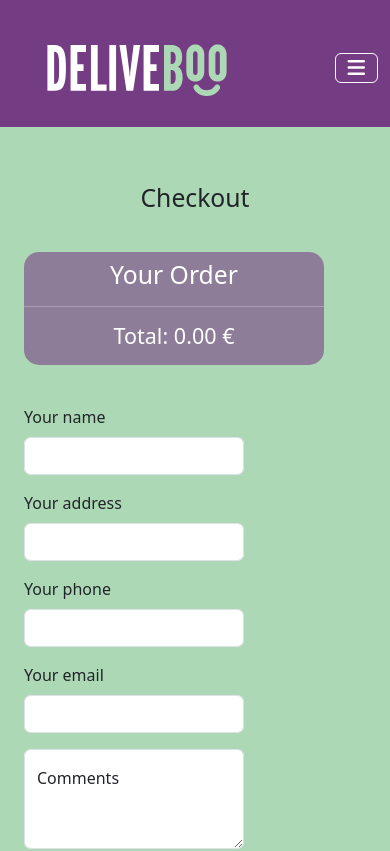
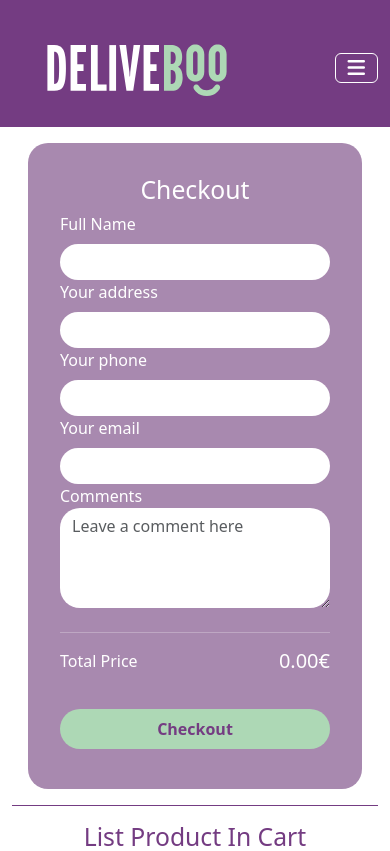
Before and after one commit to DanieleCascio-dev/Deliveboo-Vue, a Vue app: page /checkout in a window 390 px wide. Shown: the top 851 px of the page. Built offline with nearby package versions, Linux system fonts and the light colour scheme; what braintree-web would draw is missing.

Commit message:
fixed:checkout page layout and made responsive

```diff
--- a/src/pages/CheckoutPage.vue
+++ b/src/pages/CheckoutPage.vue
@@ -49,7 +49,10 @@ export default {
       userEmail: "",
       currRestaurant: null,
       customerNote: "",
+      disableButtons: false,
       loading: false,
+      isFlipped: false,
+
     };
   },
   mounted() {
@@ -63,6 +66,7 @@ export default {
   },
   methods: {
     async setupBraintree() {
+      this.disableButtons = true
       this.loading = true;
       const clientTokenResponse = await axios
         .get("http://127.0.0.1:8000/api/orders/token")
@@ -177,6 +181,24 @@ export default {
       this.storageMeal = showStorage(this.storageMeal);
       this.totPrice = addToTotal(this.storageMeal);
     },
+    disabled(){
+      if (this.clientToken) {
+        this.disableButtons = false;
+      }
+    },
+
+    // rotate(){
+    //  if (this.clientToken.length == false ) {
+    //   this.isFlipped = !this.isFlipped;
+    //   setTimeout(() => {
+    //     this.isFlipped = true;
+    //     this.clientToken =true;
+    //   }, 5000);
+    //  }else{
+    //   this.clientToken = false;
+    //   this.isFlipped = false;
+    //  }
+    // }
   },
 };
 /*  payment(err, instance) {
@@ -207,94 +229,86 @@ export default {
 </script>
 
 <template>
-  <div class=" ms_container container-fluid py-5">
   <div class="container">
-      <h2 class="text-center py-2">Checkout</h2>
-      <div class="ms_row row d-flex ">
-        <form @submit.prevent="setupBraintree" class="col-8" v-if="!clientToken">
-          <div class="mb-3">
-            <label for="name" class="form-label">Your name</label>
+    <div class="checkoutLayout" >
+
+      <!-- form part  -->
+       <div class="left">
+        <div class="card-front">
+          <form @submit.prevent="setupBraintree" v-if="!clientToken">
+            <h2 class="text-center ">Checkout</h2>
+            <div class="group">
+              <label for="name" class="form-label">Full Name</label>
               <input v-model.trim="userName" type="text" id="name" class="form-control" required />
             </div>
-          <div class="mb-3">
+
+            <div class="group">
               <label for="address" class="form-label">Your address</label>
               <input v-model.trim="userAddress" type="text" id="address" class="form-control" required />
             </div>
-          <div class="mb-3">
+
+            <div class="group">
               <label for="phone" class="form-label">Your phone</label>
               <input v-model.trim="userPhone" type="number" id="phone" class="form-control" required />
             </div>
 
-          <div class="mb-3">
+            <div class="group">
               <label for="email" class="form-label">Your email</label>
               <input v-model.trim="userEmail" type="email" id="email" class="form-control" required />
             </div>
 
-          <div class="form-floating">
+            <div class="">
+              <label for="floatingTextarea2">Comments</label>
               <textarea class="form-control" placeholder="Leave a comment here" id="floatingTextarea2" style="height: 100px"
                 v-model="customerNote"></textarea>
-            <label for="floatingTextarea2">Comments</label>
             </div>
-          <button type="submit" class="btn my-3">Save</button>
+
+            <hr class="mt-4">
+
+            <div class="return">
+            <div class="d-flex justify-content-between">
+              <p>Total Price</p>
+              <h5>{{ totPrice }}€</h5>
+            </div>
+          </div>
+          <button type="submit" class="buttonCheckout" >Checkout</button>
+
           </form>
-        <div v-if="clientToken" class="col-8">
+        </div>
+        <!-- credit card data  -->
+        <div class="card-back">
+          <h2 class="text-center title-right"></h2>
+          <div v-if="clientToken" class="col-12 payment">
               <div id="dropin-container"></div>
-          <button type="submit" id="submit-button" @click="processPayment()" class="btn mb-3">
+              <button type="submit" id="submit-button" @click="processPayment()" class="mb-3 buttonCheckout">
                 Purchase
               </button>
           </div>
-        <div class="col-4">
-          <!-- CART -->
-          <!-- <div class="cart">
-            <ul>
-              <li v-for="product in storageMeal">
-                <h4>
-                  Name: {{ product.name }}
-                  <span
-                    ><button class="btn" @click="removeAndShow(product)">
-                      X
-                    </button></span
-                  >
-                </h4>
+      </div>
 
-                <p>Price: {{ product.price }}</p>
-                <p>Quantity: {{ product.quantity }}</p>
-              </li>
-            </ul>
-            <h4>Tot: {{ totPrice }}</h4>
-            <button class="btn" @click="clearAndShow()">Clear</button>
-          </div> -->
-          <div class="col-4 d-flex flex-column cart py-2 text-center">
-            <div class="p-0 text-center">
-              <h2>Your Order</h2>
-              <hr />
-              <ul v-if="storageMeal.length > 0">
-                <li class="meal text-start" v-for="product in storageMeal">
-                  <h5>{{ product.name }}</h5>
-                  <p>Price: {{ product.price }}</p>
-                  <p>
-                    Quantity: {{ product.quantity }}
+      </div>
 
-                    <!-- buttons -->
-
-                    <span class="btn btn-danger me-2" @click="removeAndShow(product)">
-                      <i class="fa-solid fa-minus"> </i>
-                    </span>
-                    <span class="btn btn-success" @click="addToCart(product)">
-                      <i class="fa-solid fa-plus"></i>
-                    </span>
-                  </p>
-                </li>
-              </ul>
+      <!-- product cart  -->
+      <div class="returnCart">
+        <h2 class="text-center">List Product In Cart </h2>
+        <div class="list" v-if="storageMeal.length > 0">
+          <div class="item" v-for="product in storageMeal">
+                <img :src="product.image" alt="image">
+                <div class="info" >
+                  <h5 class="name"> {{ product.name }}</h5>
+                  <p class="price">&euro;{{ product.price }} /1 product</p>
                 </div>
-            <div class="payment">
-              <h4>Total: {{ totPrice }} €</h4>
+                <div class="d-flex align-items-start">
+                  <button class="modifyQuantity" id="modifyQuantity" @click="removeAndShow(product),disabled()" :disabled="disableButtons"><i class="fa-solid fa-minus fa-sm" style="color: #ed355a;"></i></button>
+                  <p class="quantity">{{ product.quantity }}</p>
+                  <button class="modifyQuantity" id="modifyQuantity" @click="addToCart(product),disabled()" :disabled="disableButtons"><i class="fa-solid fa-plus fa-sm" style="color: #0dde9f;"></i></button>
+                </div>
+          </div>
         </div>
       </div>
 
-          <!-- END CART -->
-        </div>
-      </div>
+
+
     </div>
   </div>
 </template>
@@ -303,75 +317,96 @@ export default {
 @use "../style/partials/variables" as *;
 @use '../style/partials/mixin' as *;
 
-.ms_container {
-  background-color: $primary_green;
+.container{
+  min-height: 66vh;
+}
+.checkoutLayout{
+  @include response("md") {
+    display: grid;
+    grid-template-columns: repeat(2, 1fr);
+    gap: 2rem;
+ }
 }
 
-.btn {
-  background-color: $primary_violet;
-  border-color: $primary_violet;
+.checkoutLayout .left{
+  background-color: $card-violet;
+  border-radius: 20px;
+  padding: 2rem;
   color: white;
+  margin: 1rem;
+}
 
-  &:hover {
-    background-color: $primary_violet;
+input,textarea {
+  border-radius: 20px;
+  border: none;
+}
+
+textarea{
+  display: block;
+}
+
+.buttonCheckout{
+  width: 100%;
+  height: 40px;
+  border:none;
+  border-radius: 20px;
+  margin-top: 20px;
+  font-weight: bold;
+  background-color: $primary-green;
+  color: $primary-violet;
+}
+
+.return h5{
+  color: white;
+}
+.return p{
   color: white;
 }
 
-  &:active {
-    background-color: $primary_violet !important;
-    color: white !important;
+.returnCart{
+  // display: none;
+  margin: 0, 2rem;
+
+  @include response("md") {
+    display: block;
  }
 }
 
-.cart {
-  background-color: $card-violet;
-  color: white;
-  border-radius: 15px;
-  position: relative;
-  bottom: 40px;
-  overflow-y: auto;
+.returnCart h2{
+  border-top: 1px solid $primary-violet ;
+  padding: 1rem;
 }
 
-
-@include response('xs') {
-  .ms_row {
-    flex-direction: column-reverse;
-    align-items: start;
-    .cart {
-      width: 300px;
-      margin-top: 4rem;
-    }
-  }
+.returnCart h2,h5,p{
+  color: $primary-violet;
 }
 
-@include response('sm') {
-
-  .ms_row {
-    flex-direction: row;
-    .cart {
-      width: 180px;
-    }
-  }
+.checkoutLayout .list img{
+  height: 70px;
+  object-fit: cover;
+  aspect-ratio: 4/3;
 
 }
 
-@include response('md') {
-  .ms_row {
-    flex-direction: row;
-    .cart {
-      width: 250px;
+// product
+
+.item{
+  display: flex;
+  min-height: 5rem;
+  gap: 1rem;
+  padding: 0.5rem;
+  margin-bottom: 2rem;
+  box-shadow: 0 1rem 2rem $primary-violet;
+  border-radius: 10px;
 }
+
+.modifyQuantity{
+  border: none;
+  background-color: transparent ;
 }
+
+#modifyQuantity{
 
 }
 
-@include response('lg') {
-  .ms_row {
-    flex-direction: row;
-    .cart {
-      width: 300px;
-    }
-  }
-
-}
 </style>
```
Lines whose indentation alone changed are shown as unchanged.
